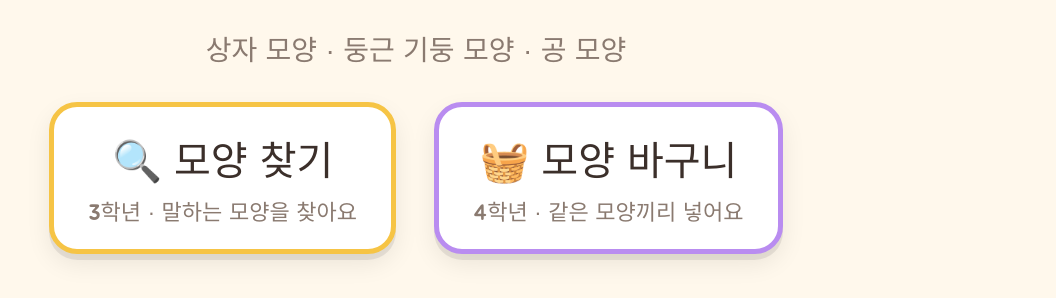
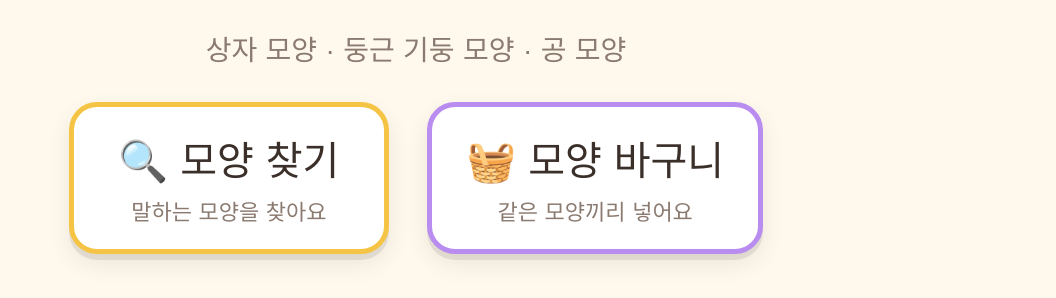
Before and after one commit to khs84/shape-playground, a plain HTML site: page index.html in a window 1280 px wide. Shown: the part 424-722 px from the top of the page, without its empty margins (224-1280 px from the left). Drawn offline with Linux system fonts and the light colour scheme; no server answers.

Commit message:
학년 표시 삭제
Co-Authored-By: Claude Opus 5.5 <noreply@anthropic.com>

```diff
--- a/index.html
+++ b/index.html
@@ -12,7 +12,7 @@
 <meta name="apple-mobile-web-app-status-bar-style" content="default">
 <link rel="apple-touch-icon" href="icons/apple-touch-icon.png">
 <link rel="icon" type="image/png" href="icons/favicon.png">
-<meta name="description" content="상자 모양·둥근 기둥 모양·공 모양을 찾고 구별하는 3·4학년 도형 놀이">
+<meta name="description" content="상자 모양·둥근 기둥 모양·공 모양을 찾고 구별하는 도형 놀이">
 <link rel="preconnect" href="https://fonts.googleapis.com">
 <link href="https://fonts.googleapis.com/css2?family=Jua&display=swap" rel="stylesheet">
 <style>
@@ -134,8 +134,8 @@ button{font-family:inherit;color:inherit;border:0;cursor:pointer;-webkit-touch-c
   <h1><span>모양</span> <span>놀</span><span>이터</span></h1>
   <p>상자 모양 · 둥근 기둥 모양 · 공 모양</p>
   <div class="modes">
-    <button class="mode find" data-go="find">🔍 모양 찾기<small>3학년 · 말하는 모양을 찾아요</small></button>
-    <button class="mode sort" data-go="sort">🧺 모양 바구니<small>4학년 · 같은 모양끼리 넣어요</small></button>
+    <button class="mode find" data-go="find">🔍 모양 찾기<small>말하는 모양을 찾아요</small></button>
+    <button class="mode sort" data-go="sort">🧺 모양 바구니<small>같은 모양끼리 넣어요</small></button>
   </div>
 </section>
 
@@ -287,7 +287,7 @@ function finish(){
   say(["end"], true);
 }
 
-/* ---------- 모양 찾기 (3학년) ---------- */
+/* ---------- 모양 찾기 ---------- */
 let F;
 function findStart(){
   const targets = shuffle(Array.from({length:FIND_ROUNDS},(_,i)=>["box","cyl","ball"][i%3]));
@@ -332,7 +332,7 @@ async function findTap(b, it){
   }
 }
 
-/* ---------- 모양 바구니 (4학년) ---------- */
+/* ---------- 모양 바구니 ---------- */
 let S;
 const item = $("#sItem");
 function sortStart(){
--- a/sw.js
+++ b/sw.js
@@ -1,5 +1,5 @@
 // 모양 놀이터 오프라인 저장 (한 번 열면 인터넷 없이도 실행)
-const VER = "shape-v2";
+const VER = "shape-v3";
 const FILES = ["./", "index.html", "lines.json", "manifest.webmanifest", "icons/icon-192.png", "icons/icon-512.png", "icons/apple-touch-icon.png", "icons/favicon.png", "audio/intro.mp3", "audio/find_intro.mp3", "audio/sort_intro.mp3", "audio/wrong1.mp3", "audio/wrong2.mp3", "audio/wrong3.mp3", "audio/good1.mp3", "audio/good2.mp3", "audio/good3.mp3", "audio/good4.mp3", "audio/end.mp3", "audio/feat_box.mp3", "audio/feat_cyl.mp3", "audio/feat_ball.mp3", "audio/name_box.mp3", "audio/find_box.mp3", "audio/q_gift.mp3", "audio/a_gift.mp3", "audio/q_dice.mp3", "audio/a_dice.mp3", "audio/q_parcel.mp3", "audio/a_parcel.mp3", "audio/q_juice.mp3", "audio/a_juice.mp3", "audio/q_brick.mp3", "audio/a_brick.mp3", "audio/q_book.mp3", "audio/a_book.mp3", "audio/q_ice.mp3", "audio/a_ice.mp3", "audio/name_cyl.mp3", "audio/find_cyl.mp3", "audio/q_can.mp3", "audio/a_can.mp3", "audio/q_tissue.mp3", "audio/a_tissue.mp3", "audio/q_drum.mp3", "audio/a_drum.mp3", "audio/q_candle.mp3", "audio/a_candle.mp3", "audio/q_battery.mp3", "audio/a_battery.mp3", "audio/q_log.mp3", "audio/a_log.mp3", "audio/name_ball.mp3", "audio/find_ball.mp3", "audio/q_soccer.mp3", "audio/a_soccer.mp3", "audio/q_basket.mp3", "audio/a_basket.mp3", "audio/q_orange.mp3", "audio/a_orange.mp3", "audio/q_tennis.mp3", "audio/a_tennis.mp3", "audio/q_baseball.mp3", "audio/a_baseball.mp3", "audio/q_marble.mp3", "audio/a_marble.mp3"];
 self.addEventListener("install", e => {
   e.waitUntil(caches.open(VER).then(c => c.addAll(FILES)).then(() => self.skipWaiting()));
```
Also changed, not shown: manifest.webmanifest, 1 other file.
